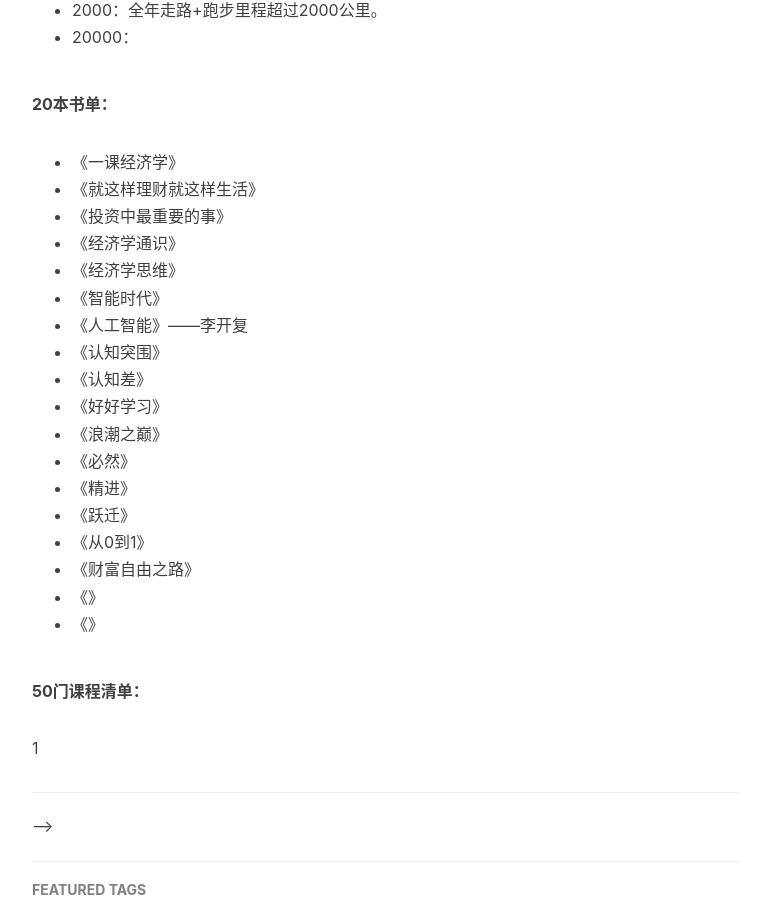
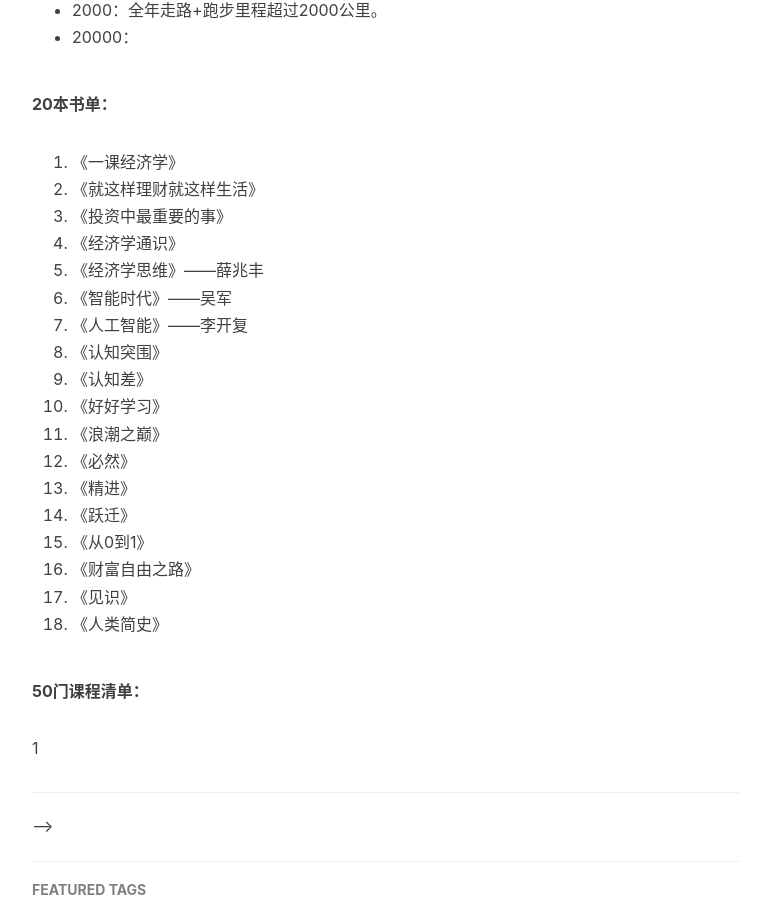
Before and after one commit to jacksoncode/blog, a Jekyll site: the page built from _posts/2017-12-10-start-from-zero-2018.markdown, in a window 1280 px wide and 900 px high, scrolled down 1426 px. Shown: the whole window, without its empty margins (233-1003 px from the left). Built offline with Jekyll 4.4.1, drawn with Linux system fonts in a browser that asks for light colours; nearby versions of some CDN libraries; comment, search, counter and statistics services are not loaded.

Commit message:
commit file throug Batch

```diff
--- a/_posts/2017-12-10-start-from-zero-2018.markdown
+++ b/_posts/2017-12-10-start-from-zero-2018.markdown
@@ -46,24 +46,24 @@ tags:
 * 20000：
 
 **20本书单：**
-* 《一课经济学》
-* 《就这样理财就这样生活》
-* 《投资中最重要的事》
-* 《经济学通识》
-* 《经济学思维》
-* 《智能时代》
-* 《人工智能》——李开复
-* 《认知突围》
-* 《认知差》
-* 《好好学习》
-* 《浪潮之巅》
-* 《必然》
-* 《精进》
-* 《跃迁》
-* 《从0到1》
-* 《财富自由之路》
-* 《》
-* 《》
+1. 《一课经济学》
+1. 《就这样理财就这样生活》
+1. 《投资中最重要的事》
+1. 《经济学通识》
+1. 《经济学思维》——薛兆丰
+1. 《智能时代》——吴军
+1. 《人工智能》——李开复
+1. 《认知突围》
+1. 《认知差》
+1. 《好好学习》
+1. 《浪潮之巅》
+1. 《必然》
+1. 《精进》
+1. 《跃迁》
+1. 《从0到1》
+1. 《财富自由之路》
+1. 《见识》
+1. 《人类简史》
 
 **50门课程清单：**
 
```
